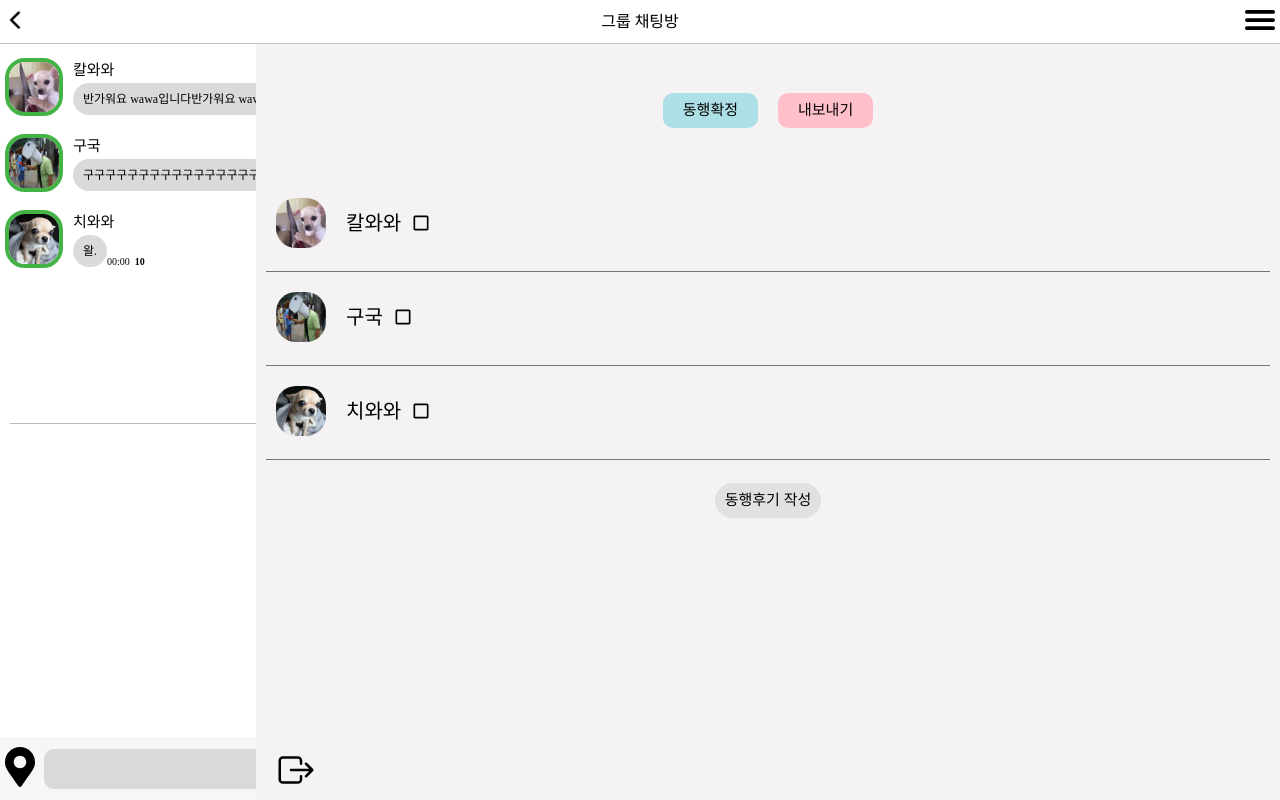
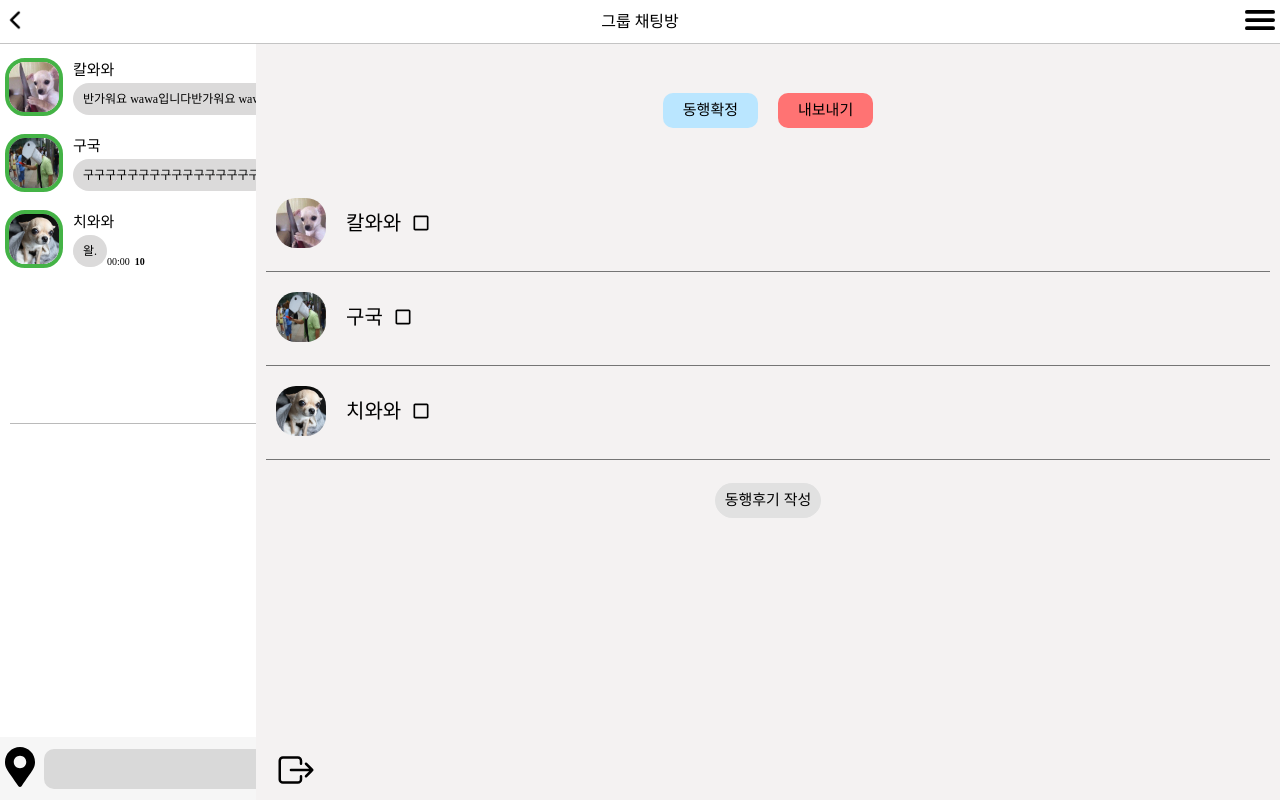
Before and after one commit to MZ-PEOPLE/Tripbuddy-project, a Next.js app: page /chat/chatroom in a window 1280 px wide. Both pictures are taken after a click on the icon 1259 px from the left and 20 px from the top of the page. Built offline with nearby package versions, Linux system fonts and the light colour scheme.

Commit message:
design:동행요청, 내보내기 버튼 색상 변경

```diff
--- a/components/chatroom/menu/ChatInfo.module.css
+++ b/components/chatroom/menu/ChatInfo.module.css
@@ -17,7 +17,7 @@
 }
 
 .dropTravel {
-    background-color: pink;
+    background-color: rgb(255, 115, 115);
     padding: 10px 20px;
     cursor: pointer;
     border-radius: 10px;
@@ -29,7 +29,7 @@
 
 .confirmTravel {
 
-    background-color: rgb(173, 223, 230);
+    background-color: rgb(186, 230, 255);
     padding: 10px 20px;
     border-radius: 10px;
     cursor: pointer;
```
